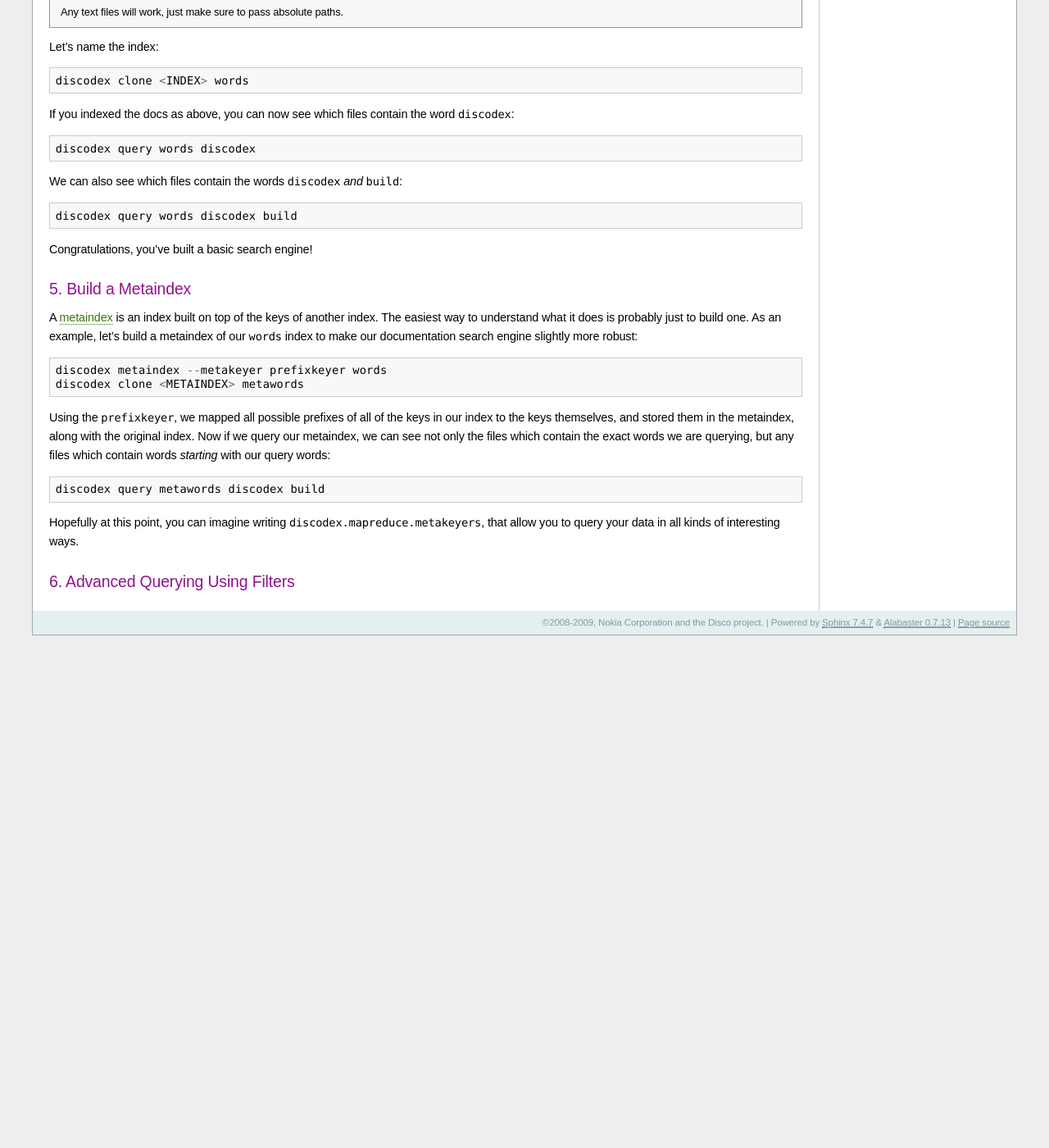
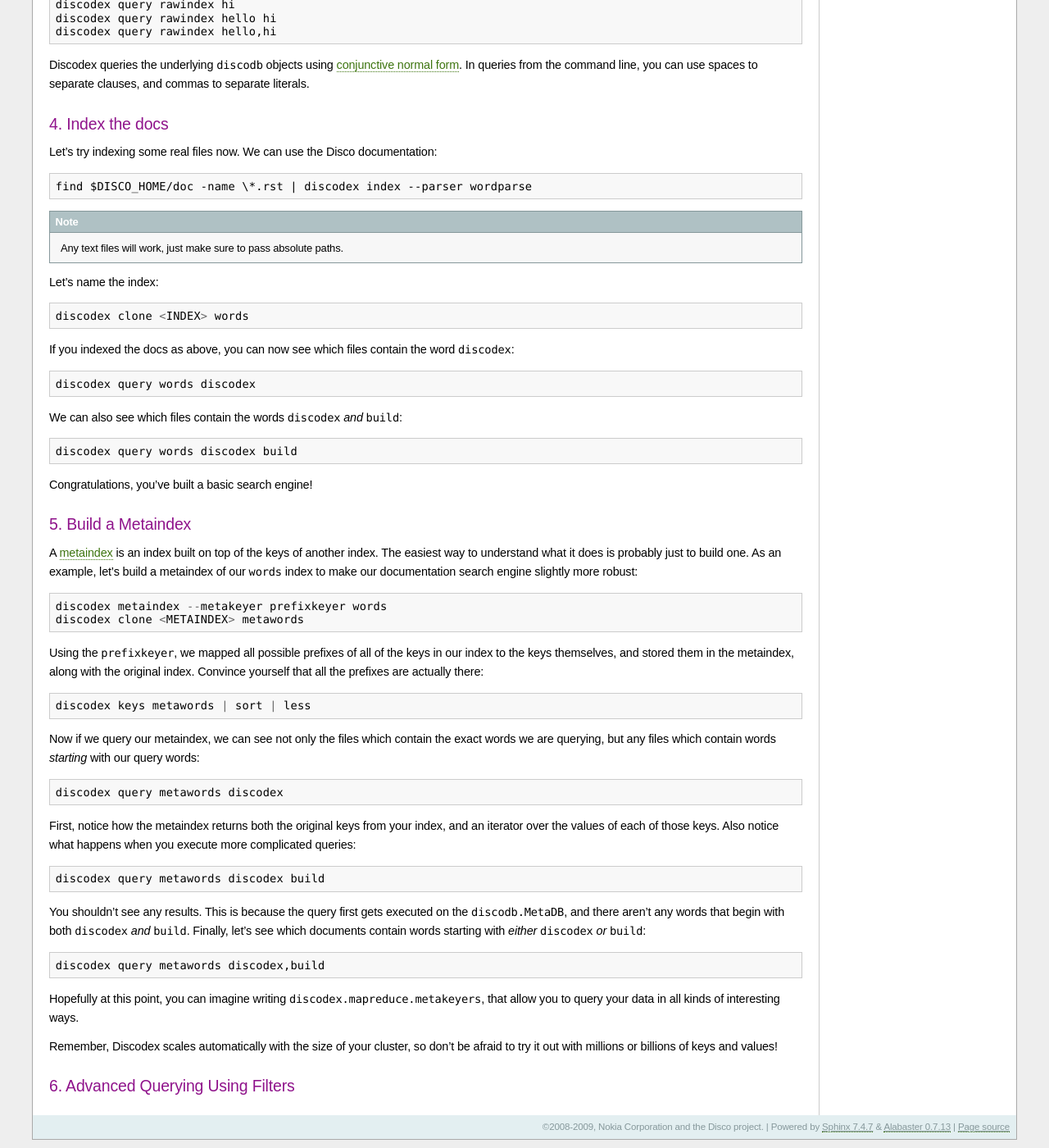
Before and after one commit to discoproject/disco, a Sphinx documentation site: the page built from doc/contrib/discodex/tutorial.rst, in a window 1280 px wide and 1400 px high, scrolled down 2471 px. Shown: the whole window at 82% size. Built offline with Sphinx 7.4.7, drawn with Linux system fonts in a browser that asks for light colours; before the commit the page ends 3256 px from its top, so only the background shows below that; some of the changed text lies outside the part shown.

Commit message:
updated the discodex tutorial to contain more useful tips/more correct metaindex info

```diff
--- a/doc/contrib/discodex/tutorial.rst
+++ b/doc/contrib/discodex/tutorial.rst
@@ -114,6 +114,24 @@
 
 .. warning:: Be careful, these commands will delete all your indices!
 
+If you ran the queries against Discodex,
+you should still see the query jobs Discodex ran on the Disco web interface.
+If you want Discodex to cleanup after itself automatically,
+`touch` the file stored in the `DISCODEX_PURGE_FILE` setting.
+If you don't know what file that is, just run::
+
+        discodex -v
+
+If the purge file exists, Discodex will purge query jobs after they complete.
+If you ever need to know why a query job fails,
+its a good idea to turn off purging.
+If you have :mod:`disco <discocli>` installed,
+you can clean up any remaining jobs using::
+
+        disco jobs | xargs disco purge
+
+.. warning:: Be careful, this command will purge all of your Disco jobs!
+
 3. Querying the index
 ---------------------
 
@@ -173,16 +191,37 @@
 Using the ``prefixkeyer``, we mapped all possible prefixes of all of the keys
 in our index to the keys themselves, and stored them in the metaindex,
 along with the original index.
+Convince yourself that all the prefixes are actually there::
+
+        discodex keys metawords | sort | less
+
 Now if we query our metaindex,
 we can see not only the files which contain the exact words we are querying,
 but any files which contain words *starting* with our query words::
 
+        discodex query metawords discodex
+
+First, notice how the metaindex returns both the original keys from your index,
+and an iterator over the values of each of those keys.
+Also notice what happens when you execute more complicated queries::
+
         discodex query metawords discodex build
+
+You shouldn't see any results.
+This is because the query first gets executed on the :class:`discodb.MetaDB`,
+and there aren't any words that begin with both ``discodex`` *and* ``build``.
+Finally, let's see which documents contain words starting with *either*
+``discodex`` *or* ``build``::
+
+        discodex query metawords discodex,build
 
 Hopefully at this point, you can imagine writing
 :mod:`discodex.mapreduce.metakeyers`, that allow you to query your data in
 all kinds of interesting ways.
 
+Remember, Discodex scales automatically with the size of your cluster,
+so don't be afraid to try it out with millions or billions of keys and values!
+
 6. Advanced Querying Using Filters
 ----------------------------------
 
```
